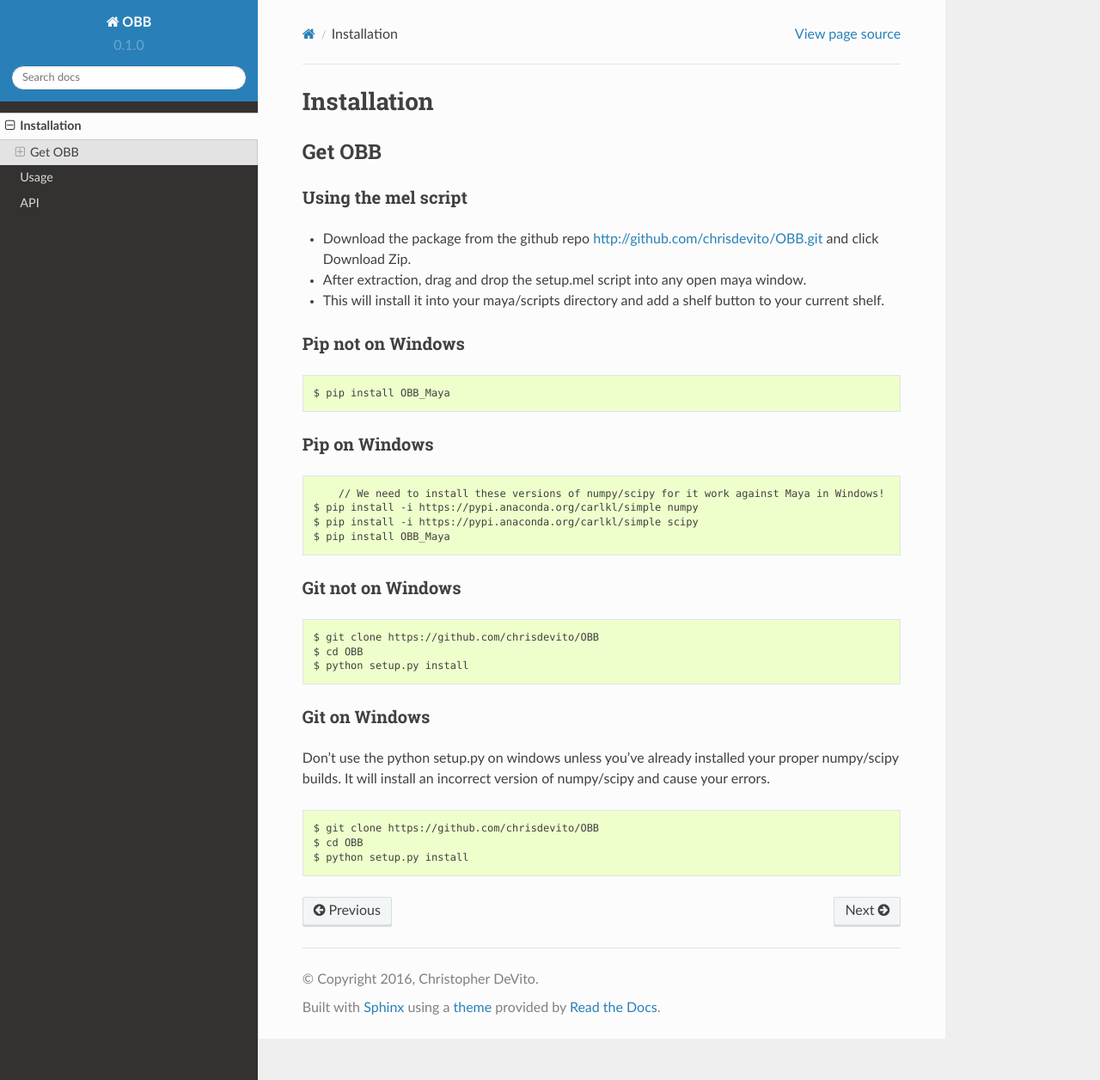
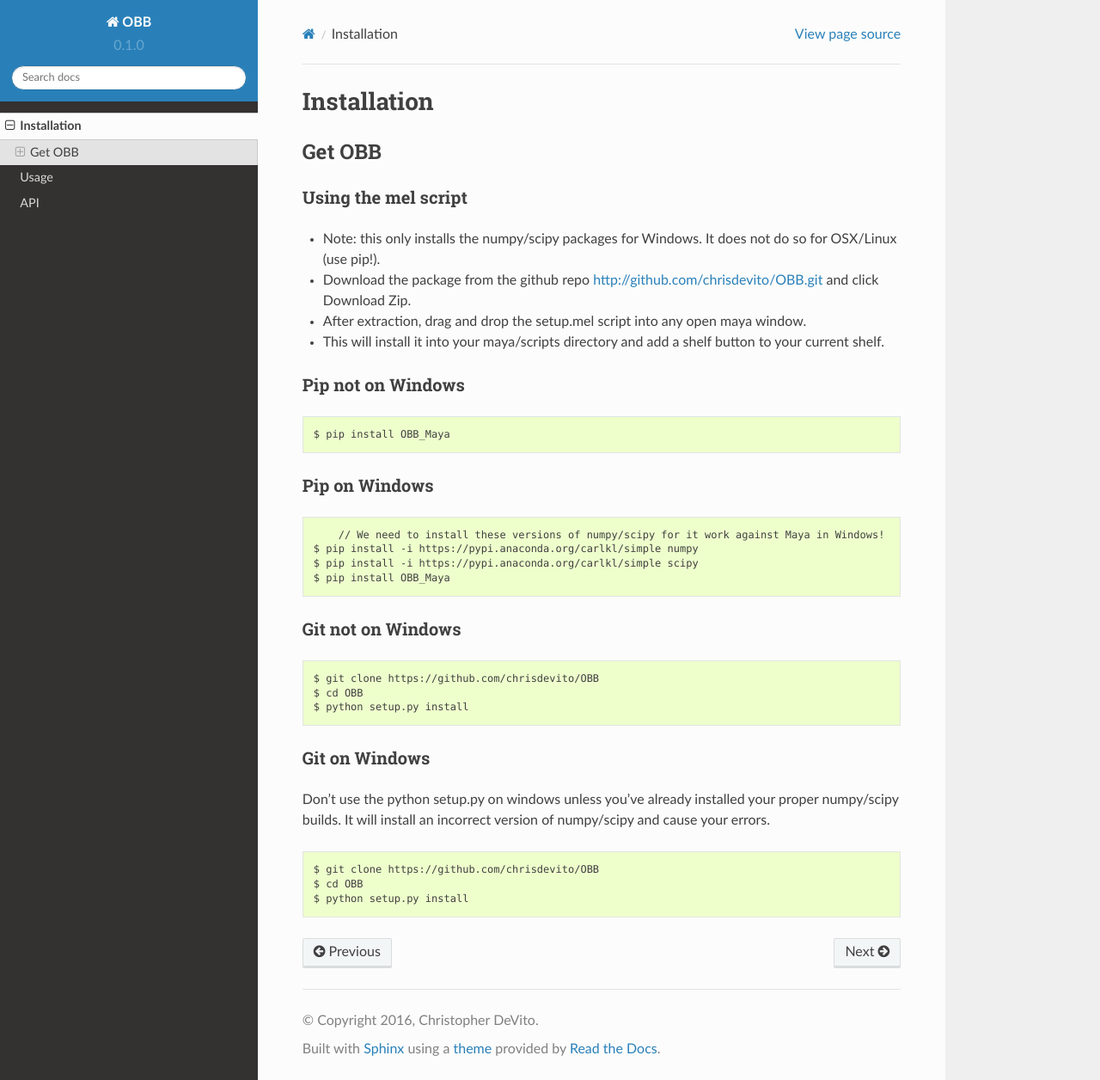
Before and after one commit to chrisdevito/OBB, a Sphinx documentation site: the page built from docs/installation.rst, in a window 1280 px wide and 1256 px high. Shown: the whole window at 86% size. Built offline with Sphinx 7.4.7 and the Read the Docs theme 2.0.0, drawn with Linux system fonts in a browser that asks for light colours.

Commit message:
Added note in mel script installation.

```diff
--- a/docs/installation.rst
+++ b/docs/installation.rst
@@ -7,6 +7,7 @@
 
 Using the mel script
 ---------------------
+- Note: this only installs the numpy/scipy packages for Windows. It does not do so for OSX/Linux (use pip!).
 - Download the package from the github repo http://github.com/chrisdevito/OBB.git and click Download Zip.
 - After extraction, drag and drop the setup.mel script into any open maya window.
 - This will install it into your maya/scripts directory and add a shelf button to your current shelf.
```
